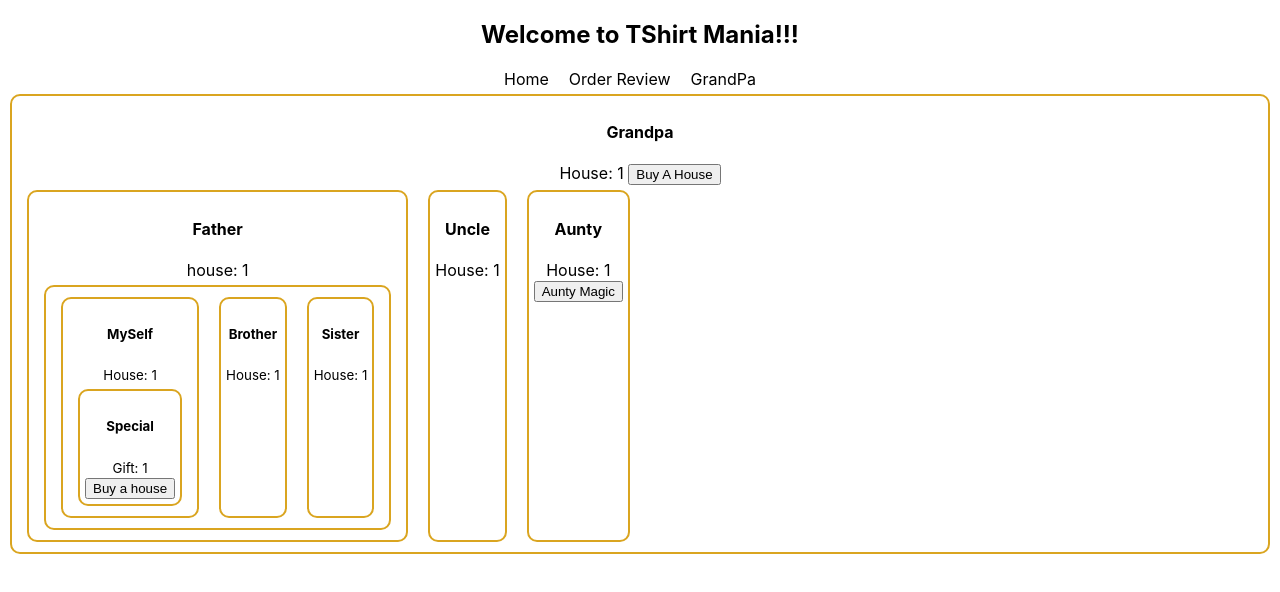
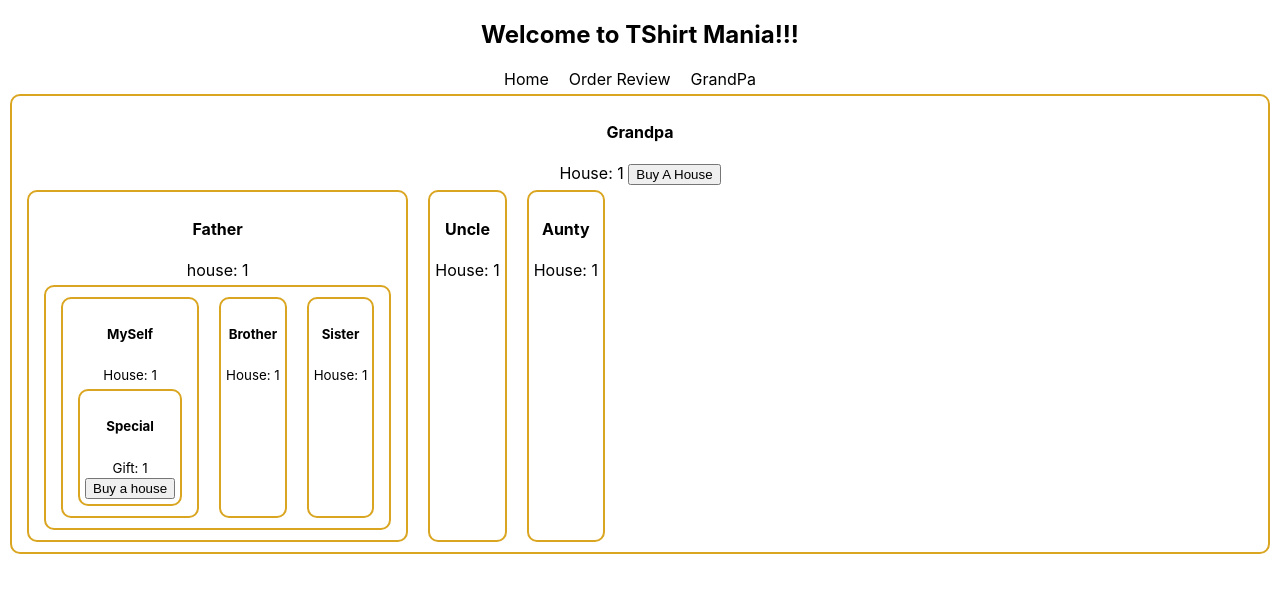
Before and after one commit to ProgrammingHero1/batch5-tshirt-mania-module-54, a React (Create React App) app: page /grandpa in a window 1280 px wide. Shown: the top 592 px of the page. Built offline with nearby package versions, Linux system fonts and the light colour scheme.

Commit message:
fixed router reload issue

```diff
--- a/src/components/Aunty/Aunty.js
+++ b/src/components/Aunty/Aunty.js
@@ -11,7 +11,7 @@
         <div>
             <h4>Aunty</h4>
             <p>House: {house}</p>
-            <button onClick={handleHouseIncrease}>Aunty Magic</button>
+            {house >4 && <button onClick={handleHouseIncrease}>Aunty Magic</button>}
         </div>
     );
 };
```
Also changed, not shown: 1 other file (tests, documents, lock files or other folders).
